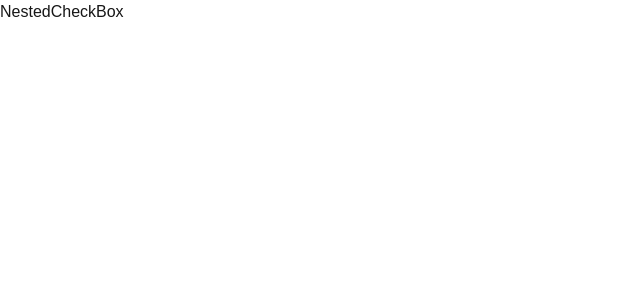
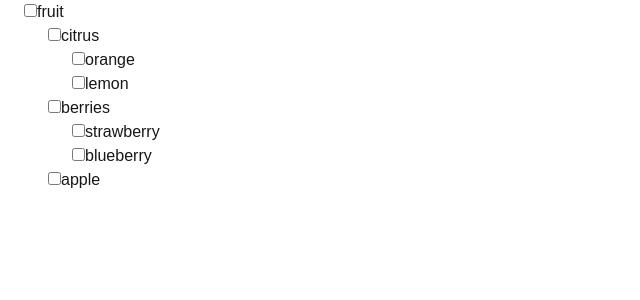
Before and after one commit to sourabh20905/fontend-logics, a Next.js app: page /nested-checkbox in a window 1280 px wide. Shown: the top 300 px of the page, without its empty margins (0-640 px from the left). Built offline with nearby package versions, Linux system fonts and the light colour scheme.

Commit message:
feat: ui added for the nested check box

```diff
--- a/src/container/NestedCheckBox(imp)/NestedCheckBox.tsx
+++ b/src/container/NestedCheckBox(imp)/NestedCheckBox.tsx
@@ -1,5 +1,69 @@
+import { useState } from "react";
+import { checkboxes } from "./config";
+
+interface CheckboxNode {
+  id: number;
+  name: string;
+  children?: CheckboxNode[];
+}
+
+interface CheckboxesProps {
+  data: CheckboxNode[];
+  checked: { [key: number]: boolean };
+  setChecked: React.Dispatch<React.SetStateAction<{ [key: number]: boolean }>>;
+}
+
 const NestedCheckBox = () => {
-  return <div>NestedCheckBox</div>;
+  const [checked, setChecked] = useState<{ [key: number]: boolean }>({
+    1: false,
+  });
+
+  const Checkboxes = ({ data, checked, setChecked }: CheckboxesProps) => {
+    if (!data || !Array.isArray(data)) {
+      return null;
+    }
+
+    const handleChange = (
+      e: React.ChangeEvent<HTMLInputElement>,
+      node: CheckboxNode
+    ) => {
+      setChecked((prev) => {
+        console.log(prev);
+        return {
+          ...prev,
+          [node.id]: e.target.checked,
+        };
+      });
+    };
+
+    return (
+      <div>
+        {data.map((node: CheckboxNode) => (
+          <div key={node.id} className="ml-6">
+            <input
+              type="checkbox"
+              name={node.name}
+              checked={checked[node.id] || false}
+              onChange={(e) => handleChange(e, node)}
+            />
+            {node.name}
+            {node.children && (
+              <Checkboxes
+                data={node.children}
+                checked={checked}
+                setChecked={setChecked}
+              />
+            )}
+          </div>
+        ))}
+      </div>
+    );
+  };
+  return (
+    <div>
+      <Checkboxes data={checkboxes} checked={checked} setChecked={setChecked} />
+    </div>
+  );
 };
 
 export default NestedCheckBox;
--- /dev/null
+++ b/src/container/NestedCheckBox(imp)/config.ts
@@ -0,0 +1,40 @@
+export const checkboxes = [
+  {
+    id: 1,
+    name: "fruit",
+    children: [
+      {
+        id: 2,
+        name: "citrus",
+        children: [
+          {
+            id: 3,
+            name: "orange",
+          },
+          {
+            id: 4,
+            name: "lemon",
+          },
+        ],
+      },
+      {
+        id: 5,
+        name: "berries",
+        children: [
+          {
+            id: 7,
+            name: "strawberry",
+          },
+          {
+            id: 8,
+            name: "blueberry",
+          },
+        ],
+      },
+      {
+        id: 6,
+        name: "apple",
+      },
+    ],
+  },
+];
```
